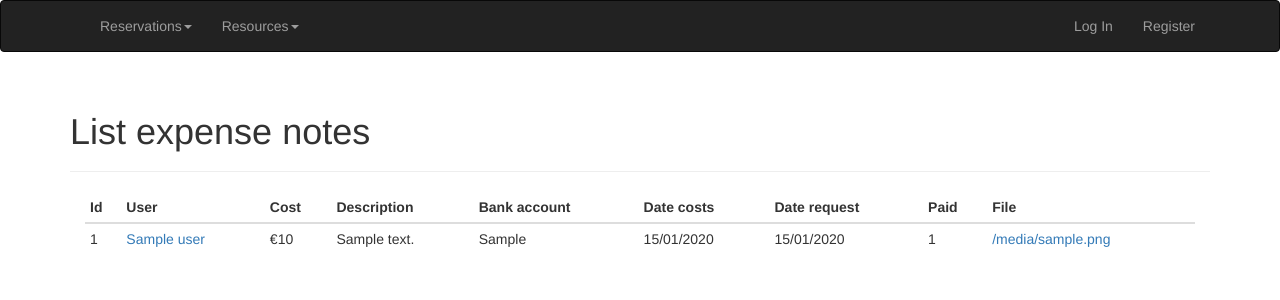
After one commit to mbtronics/BAB, a Python web app: template app/templates/user/list_expensenotes.html in a window 1280 px wide. The commit adds this page. Shown: the top 300 px of the page. Run offline with Jinja, Linux system fonts and the light colour scheme; the template is opened without the code that fills it: most values are stand-ins (such as "Sample title", 1, 10 or a date in 2020); some libraries are stand-ins or nearby versions.

Commit message:
Add "list expense notes"

```diff
--- a/app/templates/base.html
+++ b/app/templates/base.html
@@ -60,6 +60,7 @@
                             <li><a href="{{ url_for('auth.register') }}">Register user</a></li>
                             <li><a href="{{ url_for('main.list_users') }}">List users</a></li>
                             <li><a href="{{ url_for('main.search_users') }}">Search users</a></li>
+                            <li><a href="{{ url_for('main.list_expensenotes') }}">List expense notes</a></li>
                             <li><a href="{{ url_for('main.user_stats') }}">Statistics</a></li>
                         </ul>
                     </li>
--- /dev/null
+++ b/app/templates/user/list_expensenotes.html
@@ -0,0 +1,48 @@
+{% extends "base.html" %}
+{% import "user/_macros.html" as macros with context %}
+
+{% block title %}{{ config['APP_NAME'] }} - List expense notes{% endblock %}
+
+{% block page_content %}
+
+<div class="page-header">
+    <h1>List expense notes</h1>
+</div>
+
+<div class="col-md-12">
+    <table class="table table-condensed table-hover">
+        <thead>
+            <tr>
+                <th>Id</th>
+                <th>User</th>
+                <th>Cost</th>
+                <th>Description</th>
+                <th>Bank account</th>
+                <th>Date costs</th>
+                <th>Date request</th>
+                <th>Paid</th>
+                <th>File</th>
+            </tr>
+        </thead>
+        <tbody>
+        {% for expensenote in expensenotes|sort(attribute='id', reverse=True) %}
+            <tr class="clickable-row">
+                <td>
+                    <a href="{{ url_for('.view_expensenote', id=expensenote.id) }}"></a>
+                    {{ expensenote.id }}
+                </td>
+                <td><a href="{{ url_for('.user', username=expensenote.user.username) }}">{{ expensenote.user.name }}</a></td>
+                <td>&euro;{{ expensenote.total }}</td>
+                <td>{{ expensenote.description }}</td>
+                <td>{{ expensenote.bank_account }}</td>
+                <td>{{ moment(expensenote.date).format('DD/MM/YYYY') }}</td>
+                <td>{{ moment(expensenote.date_requested).format('DD/MM/YYYY') }}</td>
+                <td>{{ expensenote.paid }}</td>
+                <td><a href="{{ expensenote.file_url }}">{{ expensenote.filename }}</a></td>
+            </tr>
+        {% endfor %}
+        </tbody>
+    </table>
+</div>
+
+{% endblock %}
```
Also changed, not shown: app/main/userviews.py (+8 -0 lines).
